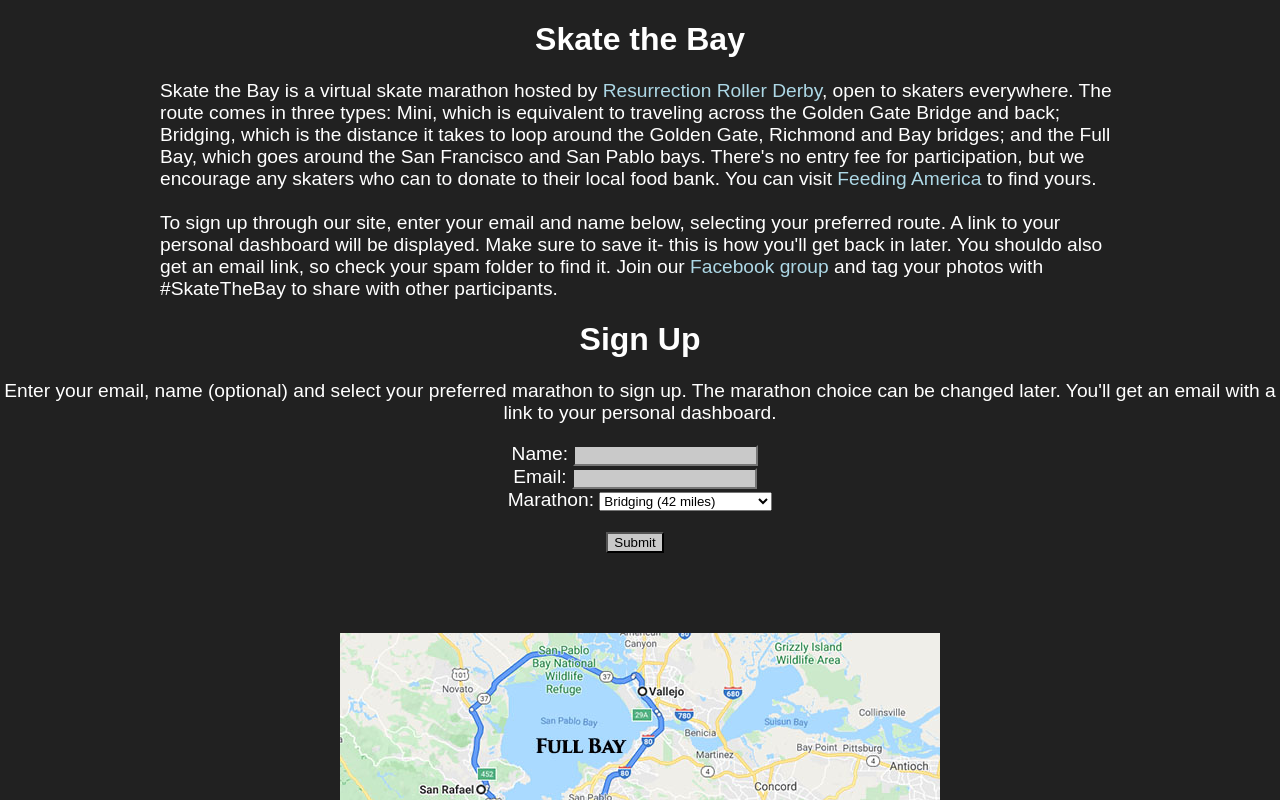
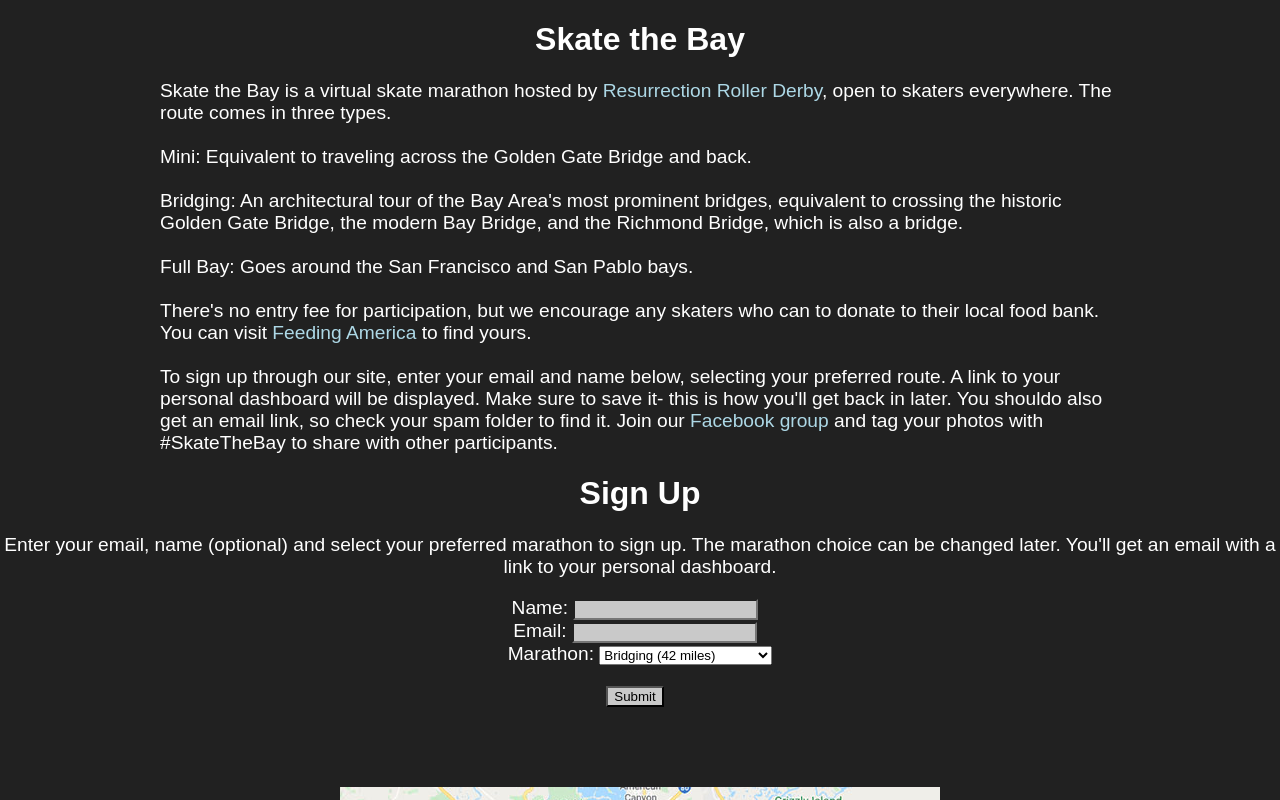
Before and after one commit to shredinger137/marathon, a React (Create React App) app in the folder site/: page / in a window 1280 px wide. Shown: the top 800 px of the page. Built offline with nearby package versions, Linux system fonts and the light colour scheme; no server answers.

Commit message:
Description

```diff
--- a/site/src/components/Signup.js
+++ b/site/src/components/Signup.js
@@ -49,8 +49,16 @@
       <div className="App">
         <div className="introText">
           <p>Skate the Bay is a virtual skate marathon hosted by <a href="https://rrderby.org" target="_new">Resurrection Roller Derby</a>, open to skaters everywhere.
-          The route comes in three types: Mini, which is equivalent to traveling across the Golden Gate Bridge and back; Bridging, which is the distance it takes to
-          loop around the Golden Gate, Richmond and Bay bridges; and the Full Bay, which goes around the San Francisco and San Pablo bays. There's no entry fee for participation, but we
+          The route comes in three types.
+          <br/>
+          <br />
+          Mini: Equivalent to traveling across the Golden Gate Bridge and back.
+          <br /><br />
+          Bridging: An architectural tour of the Bay Area's most prominent bridges, equivalent to crossing the historic Golden Gate Bridge, the modern Bay Bridge, and the Richmond Bridge, which is also a bridge.
+          <br /><br/>
+          Full Bay: Goes around the San Francisco and San Pablo bays.
+          <br/><br/>
+          There's no entry fee for participation, but we
           encourage any skaters who can to donate to their local food bank. You can visit <a href="https://www.feedingamerica.org/find-your-local-foodbank" target="_new">Feeding America </a>
           to find yours.
           <br />
```
